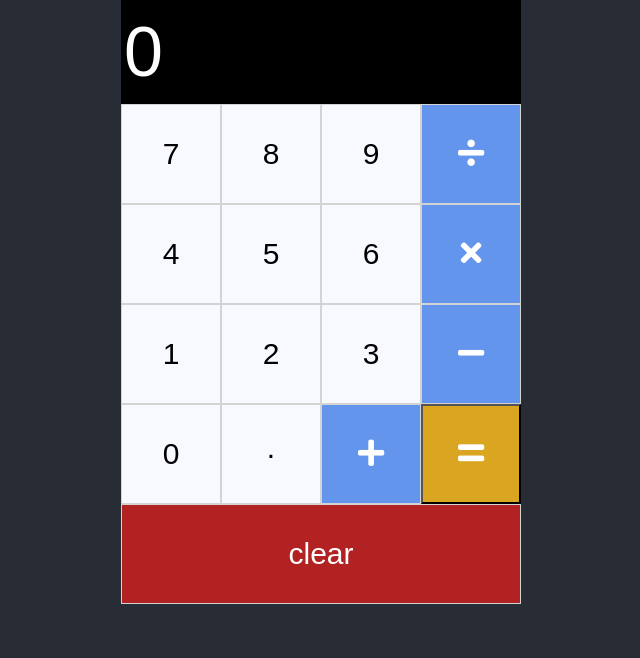
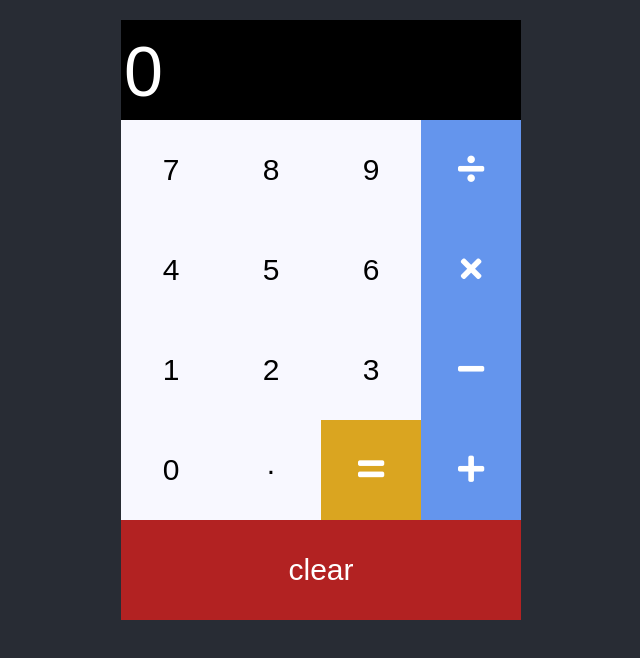
Before and after one commit to dsnair/calculator, a React (Create React App) app: page / in a window 1280 px wide. Shown: the top 658 px of the page, without its empty margins (319-959 px from the left). Built offline with nearby package versions, Linux system fonts and the light colour scheme.

Commit message:
line up all blue operator buttons in one column

```diff
--- a/src/App.css
+++ b/src/App.css
@@ -1,13 +1,13 @@
 body {
   background-color: #282c34;
+  width: 400px;
+  margin: 20px auto;
 }
 
-.App {
-  width: 400px;
-  margin: auto;
-  display: flex;
-  flex-direction: row;
-  flex-wrap: wrap;
+.app {
+  display: grid;
+  grid-template-columns: 100px 100px 100px 100px;
+  grid-template-rows: 100px 100px 100px 100px 100px 100px;
 }
 
 .number {
@@ -15,8 +15,9 @@ body {
   height: 100px;
   outline: none;
   background-color: ghostwhite;
-  border: 1px solid lightgrey;
   font-size: 30px;
+  border: 1px solid ghostwhite;
+  cursor: pointer;
 }
 
 .operator {
@@ -25,35 +26,42 @@ body {
   outline: none;
   background-color: cornflowerblue;
   color: white;
-  border: 1px solid lightgrey;
   font-size: 30px;
+  border: 1px solid cornflowerblue;
+  cursor: pointer;
 }
 
 .equal {
+  grid-row: 5 / 6;
+  grid-column: 3 / 4;
   width: 100px;
   height: 100px;
   outline: none;
   background-color: goldenrod;
   color: white;
   font-size: 30px;
+  border: 1px solid goldenrod;
+  cursor: pointer;
 }
 
 .clear {
+  grid-column: 1 / 5;
   height: 100px;
-  flex-grow: 1;
   outline: none;
   background-color: firebrick;
   color: white;
-  border: 1px solid lightgrey;
   font-size: 30px;
+  border: 1px solid firebrick;
+  cursor: pointer;
 }
 
 .answer {
+  grid-column: 1 / 5;
+  grid-row: 1 / 2;
   height: 100px;
-  width: 100%;
   outline: none;
   background-color: black;
   color: white;
+  font-size: 70px;
   border: 1px solid black;
-  font-size: 70px;
 }
--- a/src/App.js
+++ b/src/App.js
@@ -42,7 +42,7 @@ export default function App() {
   ]
 
   return (
-    <div className="App">
+    <div className="app">
       {expr ? (
         <input readOnly value={expr} className="answer" />
       ) : (
```
